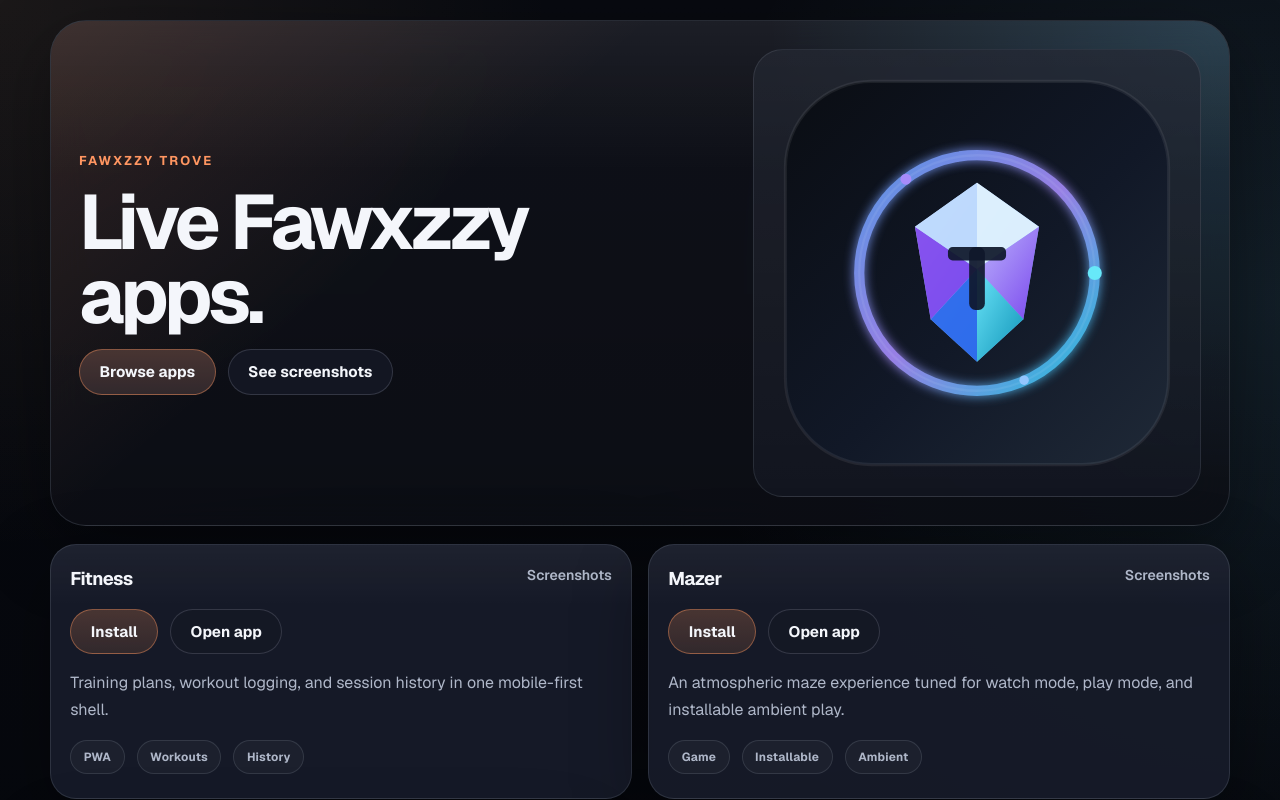
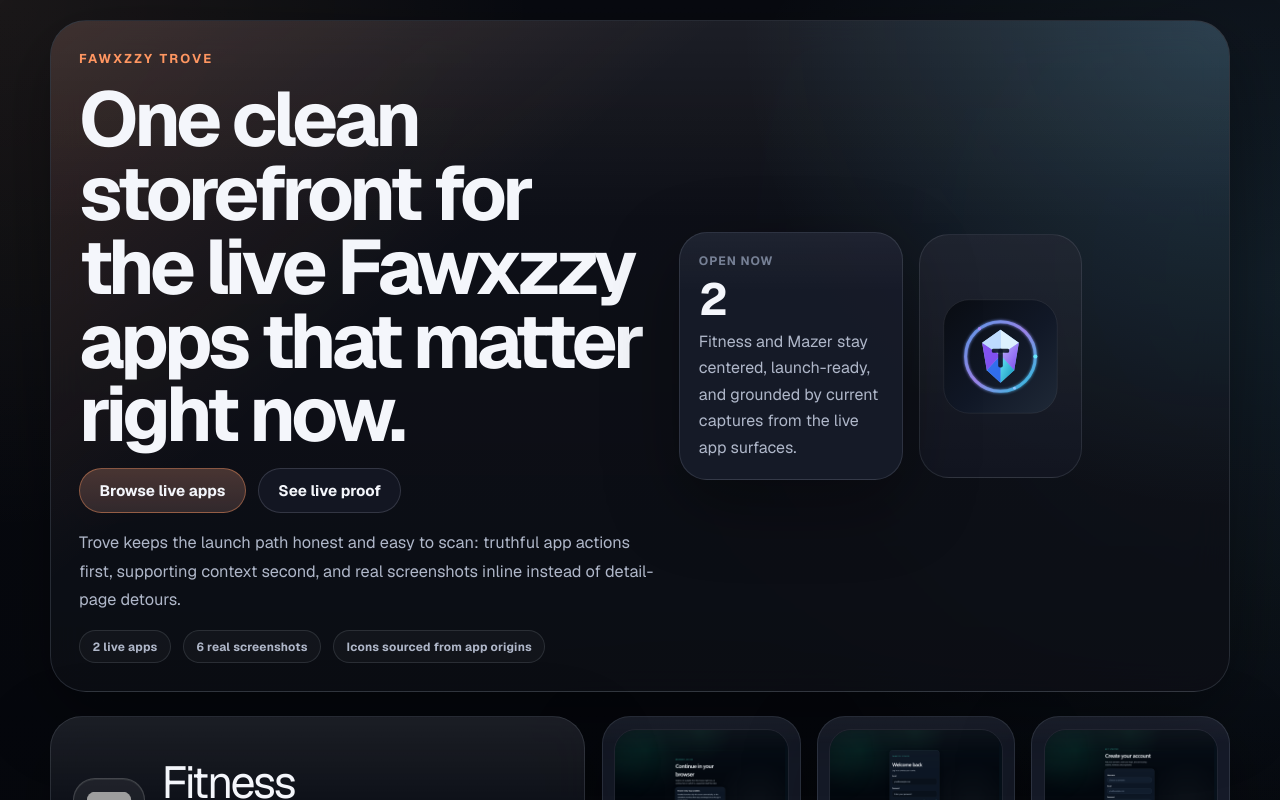
Before and after one commit to fawxzzy/fawxzzy-trove, a Next.js app: page / in a window 1280 px wide. Shown: the top 800 px of the page. Built offline with nearby package versions, Linux system fonts and the light colour scheme; grey boxes are pictures that could not be loaded.

Commit message:
Simplify Trove app cards

```diff
--- a/src/app/globals.css
+++ b/src/app/globals.css
@@ -222,11 +222,16 @@ img {
   margin-inline: auto;
 }
 
-.hero__intro {
+.hero__intro,
+.hero__body {
   display: flex;
   flex-direction: column;
   gap: 0.95rem;
   min-width: 0;
+}
+
+.readable-column {
+  width: min(100%, 38rem);
 }
 
 .hero__title {
@@ -238,7 +243,15 @@ img {
   font-weight: 660;
 }
 
-.hero__actions {
+.hero__lede {
+  margin: 0;
+  color: rgb(var(--muted));
+  font-size: 1.02rem;
+  line-height: 1.74;
+}
+
+.hero__actions,
+.hero__chips {
   display: flex;
   flex-wrap: wrap;
   gap: 0.75rem;
@@ -251,12 +264,31 @@ img {
   align-items: center;
 }
 
+.hero__stat {
+  display: flex;
+  flex-direction: column;
+  justify-content: center;
+  gap: 0.45rem;
+  border-radius: 28px;
+  padding: 1.15rem 1.2rem;
+}
+
+.hero__stat strong {
+  font-size: 2.8rem;
+  line-height: 1;
+  letter-spacing: -0.05em;
+}
+
+.hero__stat p {
+  margin: 0;
+  color: rgb(var(--muted));
+  line-height: 1.65;
+}
+
 .hero__art {
   display: grid;
   place-items: center;
-  width: min(100%, 28rem);
   min-height: 15.25rem;
-  margin-left: auto;
   border-radius: 30px;
   border: 1px solid rgb(var(--stroke) / 0.12);
   background:
@@ -269,89 +301,6 @@ img {
   width: min(100%, 27rem);
   height: auto;
   object-fit: contain;
-}
-
-.catalog-index {
-  display: grid;
-  gap: 1rem;
-  margin-top: 1.15rem;
-}
-
-.catalog-index__item {
-  display: flex;
-  flex-direction: column;
-  gap: 1rem;
-  min-width: 0;
-  border-radius: 26px;
-  padding: 1.25rem 1.2rem 1.5rem;
-}
-
-.catalog-index__top,
-.catalog-index__summary,
-.catalog-index__header,
-.catalog-index__actions,
-.catalog-index__meta {
-  display: flex;
-  min-width: 0;
-}
-
-.catalog-index__top,
-.catalog-index__summary {
-  flex-direction: column;
-}
-
-.catalog-index__top {
-  gap: 1rem;
-}
-
-.catalog-index__summary {
-  gap: 0.85rem;
-}
-
-.catalog-index__header,
-.catalog-index__actions,
-.catalog-index__meta {
-  flex-wrap: wrap;
-  gap: 0.75rem;
-}
-
-.catalog-index__header {
-  align-items: flex-start;
-  justify-content: space-between;
-}
-
-.catalog-index__header > div {
-  min-width: 0;
-}
-
-.catalog-index__anchor {
-  color: rgb(var(--muted));
-  font-size: 0.88rem;
-  font-weight: 560;
-  line-height: 1.5;
-  transition: color 220ms ease;
-}
-
-.catalog-index__anchor:hover {
-  color: rgb(var(--text));
-}
-
-.catalog-index__anchor:focus-visible {
-  outline: none;
-  box-shadow: 0 0 0 3px rgb(var(--accent-strong) / 0.22);
-  border-radius: 999px;
-}
-
-.catalog-index__item strong {
-  display: block;
-  font-size: 1.15rem;
-  letter-spacing: -0.03em;
-}
-
-.catalog-index__item p {
-  margin: 0;
-  color: rgb(var(--muted));
-  line-height: 1.68;
 }
 
 .catalog-stack {
@@ -369,7 +318,7 @@ img {
 .catalog-section__copy {
   display: flex;
   flex-direction: column;
-  gap: 1rem;
+  gap: 1.25rem;
   border-radius: 32px;
   padding: 1.5rem 1.4rem 1.8rem;
 }
@@ -397,6 +346,7 @@ img {
 }
 
 .catalog-section__body,
+.catalog-section__header,
 .catalog-section__support {
   display: flex;
   flex-direction: column;
@@ -407,10 +357,15 @@ img {
   min-width: 0;
 }
 
+.catalog-section__header {
+  gap: 0.95rem;
+  min-width: 0;
+}
+
 .catalog-section__support {
-  gap: 0.75rem;
+  gap: 0.95rem;
   min-width: 0;
-  padding-bottom: 0.2rem;
+  padding-bottom: 0.35rem;
 }
 
 .catalog-section__title > div,
@@ -464,7 +419,7 @@ img {
 .catalog-rail {
   display: flex;
   flex-direction: column;
-  gap: 0.75rem;
+  gap: 0.9rem;
 }
 
 .catalog-rail__track {
@@ -520,11 +475,7 @@ img {
   }
 
   .hero__visual {
-    justify-items: end;
-  }
-
-  .catalog-index {
-    grid-template-columns: repeat(2, minmax(0, 1fr));
+    grid-template-columns: minmax(14rem, 0.42fr) minmax(0, 0.58fr);
   }
 
   .catalog-section {
@@ -543,9 +494,14 @@ img {
 
 @media (max-width: 899px) {
   .hero__copy,
-  .hero__intro {
+  .hero__intro,
+  .hero__body {
     align-items: center;
     text-align: center;
+  }
+
+  .readable-column {
+    margin-inline: auto;
   }
 
   .hero__title {
@@ -553,19 +509,10 @@ img {
   }
 
   .hero__actions,
-  .catalog-index__actions,
+  .hero__chips,
   .catalog-section__actions,
   .catalog-section__tags {
     justify-content: center;
-  }
-
-  .catalog-index__header,
-  .catalog-index__top {
-    flex-direction: column;
-  }
-
-  .catalog-index__item {
-    padding-bottom: 1.6rem;
   }
 
   .catalog-section__copy {
@@ -610,6 +557,10 @@ img {
     font-size: clamp(1.8rem, 9vw, 2.45rem);
   }
 
+  .hero__body {
+    width: 100%;
+  }
+
   .hero__actions {
     width: 100%;
     flex-direction: column;
@@ -625,11 +576,6 @@ img {
     padding: 1rem;
   }
 
-  .catalog-index__item {
-    border-radius: 24px;
-    padding-inline: 1rem;
-  }
-
   .catalog-section__copy {
     padding: 1.25rem 1rem 1.75rem;
   }
@@ -638,7 +584,6 @@ img {
     width: 4rem;
     height: 4rem;
   }
-
 }
 
 @media (prefers-reduced-motion: reduce) {
--- a/src/app/page.tsx
+++ b/src/app/page.tsx
@@ -1,8 +1,6 @@
 import Image from "next/image";
-import { ActionLink } from "@/components/catalog/action-link";
 import { AppSection } from "@/components/catalog/app-section";
 import { apps } from "@/data/apps";
-import { getAppActions } from "@/lib/catalog";
 
 export default function Home() {
   return (
@@ -12,20 +10,46 @@ export default function Home() {
           <div className="hero__copy">
             <div className="hero__intro">
               <p className="eyebrow">Fawxzzy Trove</p>
-              <h1 className="hero__title">Live Fawxzzy apps.</h1>
+              <h1 className="hero__title">
+                One clean storefront for the live Fawxzzy apps that matter right
+                now.
+              </h1>
             </div>
 
             <div className="hero__actions">
               <a className="catalog-button catalog-button--primary" href="#catalog">
-                Browse apps
+                Browse live apps
               </a>
               <a className="catalog-button catalog-button--secondary" href="#fitness">
-                See screenshots
+                See live proof
               </a>
+            </div>
+
+            <div className="hero__body readable-column">
+              <p className="hero__lede">
+                Trove keeps the launch path honest and easy to scan: truthful
+                app actions first, supporting context second, and real
+                screenshots inline instead of detail-page detours.
+              </p>
+
+              <div className="hero__chips">
+                <span className="meta-chip">2 live apps</span>
+                <span className="meta-chip">6 real screenshots</span>
+                <span className="meta-chip">Icons sourced from app origins</span>
+              </div>
             </div>
           </div>
 
           <div className="hero__visual">
+            <div className="hero__stat surface-card">
+              <span className="field-label">Open now</span>
+              <strong>{apps.length}</strong>
+              <p>
+                Fitness and Mazer stay centered, launch-ready, and grounded by
+                current captures from the live app surfaces.
+              </p>
+            </div>
+
             <div className="hero__art">
               <Image
                 alt="Trove brand artwork"
@@ -38,44 +62,7 @@ export default function Home() {
           </div>
         </section>
 
-        <section className="catalog-index" id="catalog">
-          {apps.map((app) => {
-            const actions = getAppActions(app);
-
-            return (
-              <article className="catalog-index__item surface-card" key={app.slug}>
-                <div className="catalog-index__top">
-                  <div className="catalog-index__header">
-                    <strong>{app.name}</strong>
-                    <a className="catalog-index__anchor" href={`#${app.slug}`}>
-                      Screenshots
-                    </a>
-                  </div>
-
-                  <div className="catalog-index__actions">
-                    {actions.map((action) => (
-                      <ActionLink action={action} key={`${app.slug}-${action.label}`} />
-                    ))}
-                  </div>
-
-                  <div className="catalog-index__summary">
-                    <p>{app.tagline}</p>
-                  </div>
-                </div>
-
-                <div className="catalog-index__meta">
-                  {app.tags.map((tag) => (
-                    <span className="meta-chip" key={`${app.slug}-${tag}`}>
-                      {tag}
-                    </span>
-                  ))}
-                </div>
-              </article>
-            );
-          })}
-        </section>
-
-        <div className="catalog-stack">
+        <div className="catalog-stack" id="catalog">
           {apps.map((app, index) => (
             <AppSection app={app} index={index} key={app.slug} />
           ))}
--- a/src/components/catalog/app-section.tsx
+++ b/src/components/catalog/app-section.tsx
@@ -28,6 +28,7 @@ export function AppSection({ app, index }: AppSectionProps) {
         />
 
         <div className="catalog-section__body">
+          <div className="catalog-section__header">
             <div className="catalog-section__title">
               <Image
                 alt={`${app.name} icon`}
@@ -42,6 +43,7 @@ export function AppSection({ app, index }: AppSectionProps) {
                 <p>{app.tagline}</p>
               </div>
             </div>
+          </div>
 
           <div className="catalog-section__actions">
             {actions.map((action) => (
@@ -49,7 +51,7 @@ export function AppSection({ app, index }: AppSectionProps) {
             ))}
           </div>
 
-          <div className="catalog-section__support">
+          <div className="catalog-section__support readable-column">
             <div className="catalog-section__tags">
               {app.tags.map((tag) => (
                 <span className="meta-chip" key={tag}>
--- a/src/lib/catalog.ts
+++ b/src/lib/catalog.ts
@@ -30,7 +30,7 @@ export function getAppActions(app: CatalogApp) {
       href: buildInstallHref(app.installUrl, app.liveUrl),
       kind: "external",
       emphasis: "primary",
-      navigation: "same-tab",
+      navigation: "new-tab",
     },
     {
       label: "Open app",
```
Lines whose indentation alone changed are shown as unchanged.
